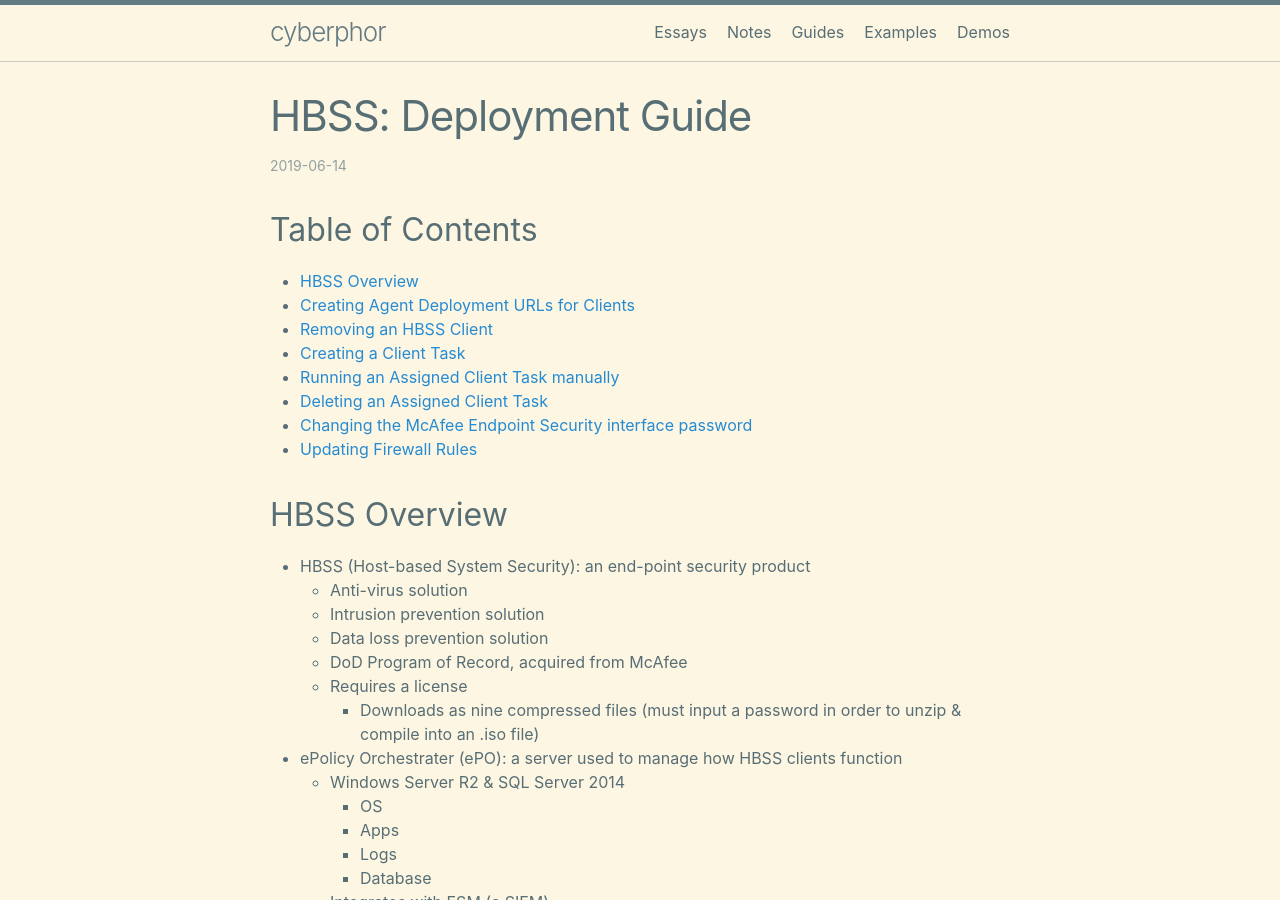
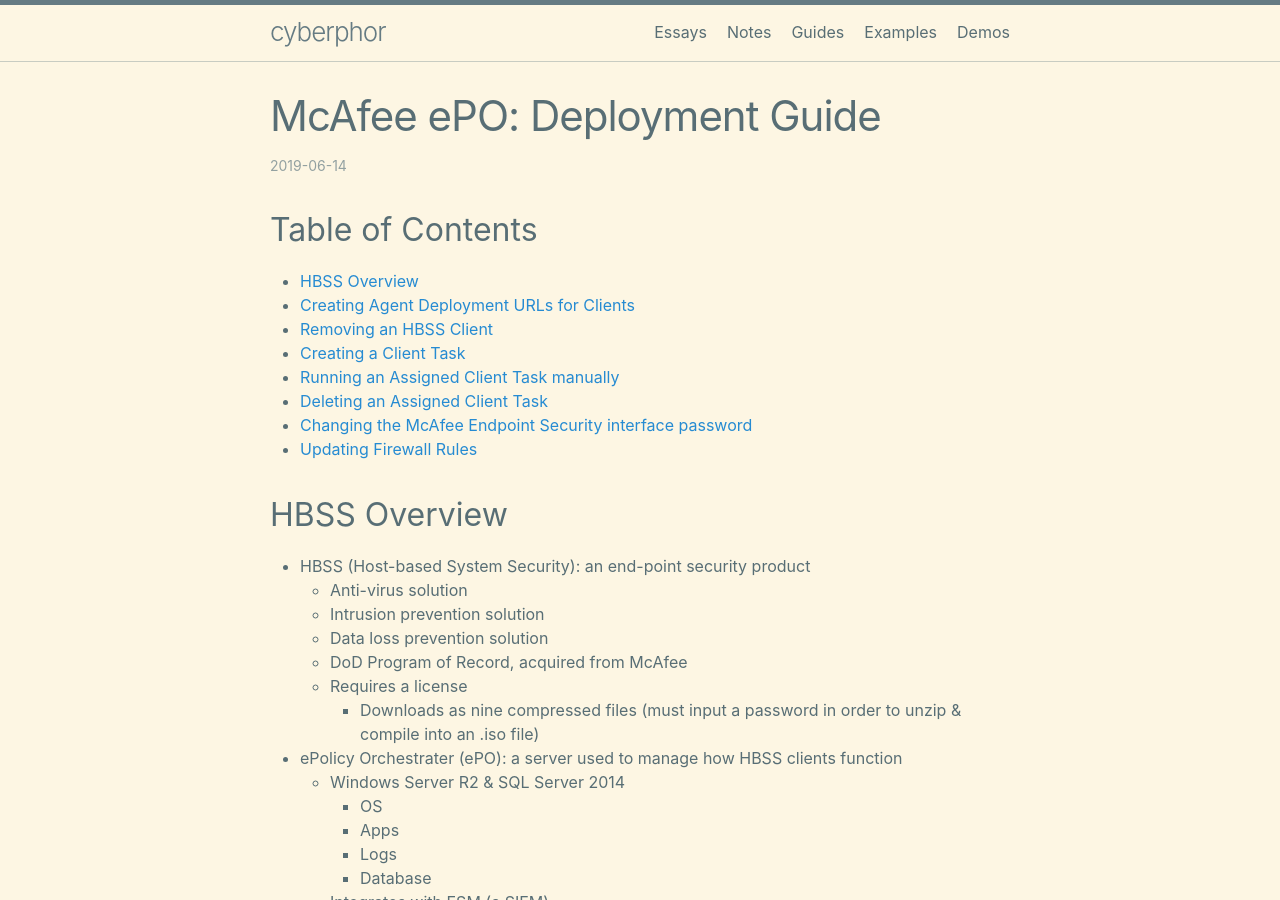
Before and after one commit to cyberphor/blog, a Jekyll site: the page built from _posts/guides/2019-06-14-mcafee-epo-deployment-guide.md, in a window 1280 px wide and 900 px high. Built offline with Jekyll 4.4.1, drawn with Linux system fonts in a browser that asks for light colours.

Commit message:
Update and rename 2019-06-14-hbss-deployment-guide.md to 2019-06-14-mcafee-epo-deployment-guide.md

```diff
--- a/_posts/guides/2019-06-14-hbss-deployment-guide.md
+++ b/_posts/guides/2019-06-14-mcafee-epo-deployment-guide.md
@@ -1,8 +1,8 @@
 ---
 layout: post
-title: 'HBSS: Deployment Guide'
+title: 'McAfee ePO: Deployment Guide'
 category: guides
-permalink: 'guides/hbss-deployment-guide'
+permalink: 'guides/mcafee-ePO/deployment'
 ---
 
 ## Table of Contents
```
